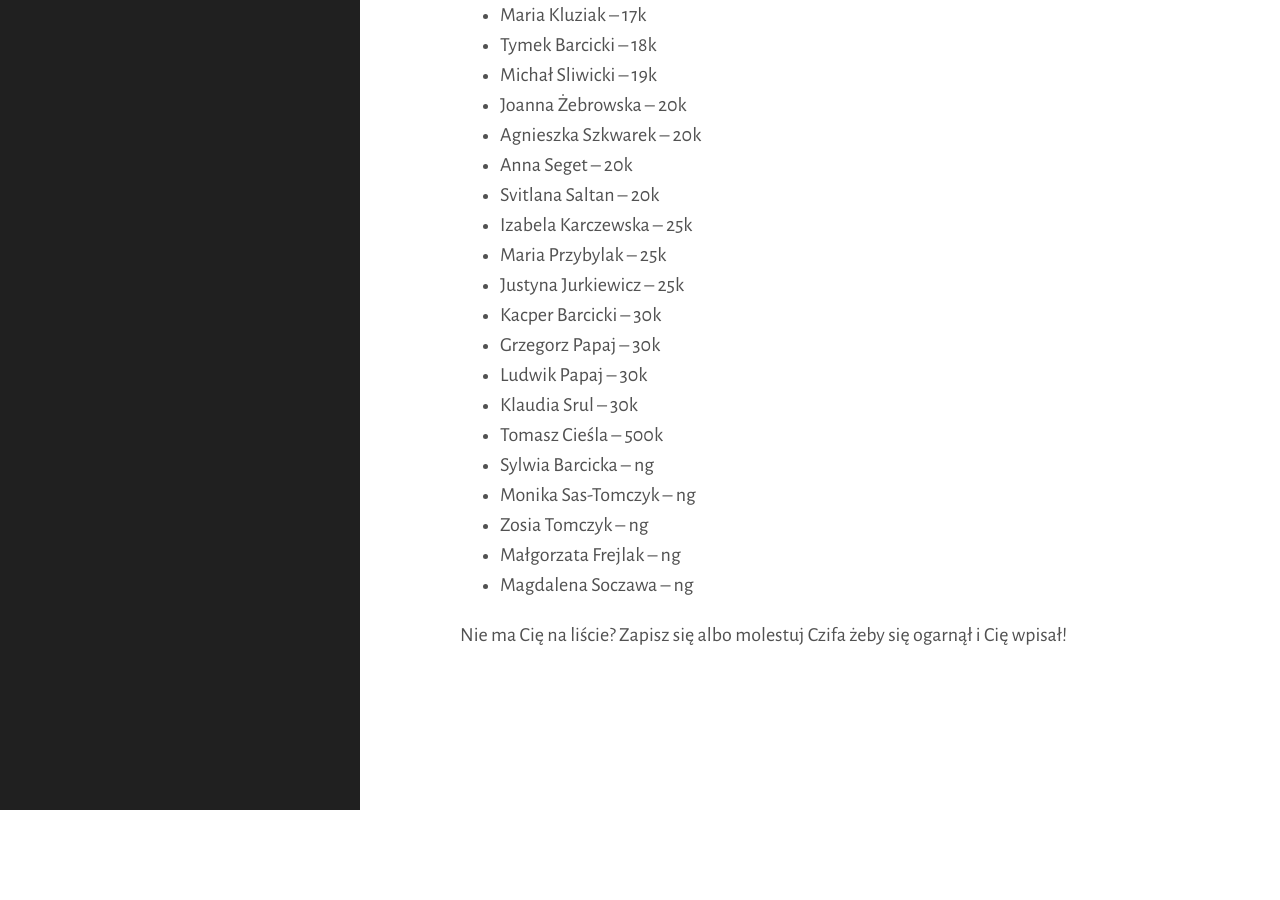
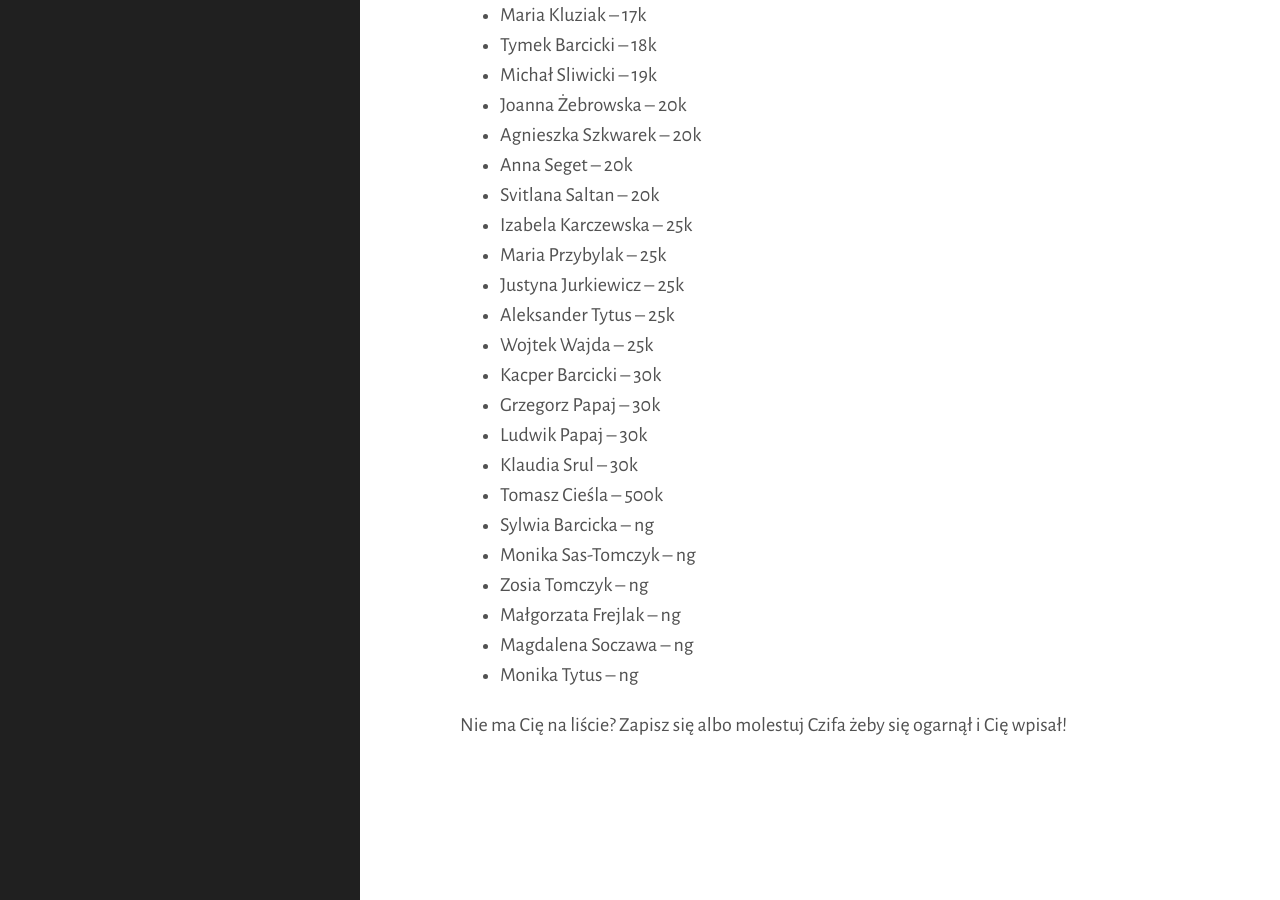
Before and after one commit to tasuki/lsg, a Jekyll site: the page built from zarejestrowani.md, in a window 1280 px wide and 900 px high, scrolled down 1650 px. Built offline with Jekyll 4.4.1, drawn with Linux system fonts in a browser that asks for light colours; nearby versions of some CDN libraries; before the commit the page ends 2460 px from its top, so only the background shows below that.

Commit message:
Update zarejestrowani.md

```diff
--- a/zarejestrowani.md
+++ b/zarejestrowani.md
@@ -66,6 +66,8 @@ Zarejestrowani uczestnicy (mniej więcej wg siły):
 - Izabela Karczewska -- 25k
 - Maria Przybylak -- 25k
 - Justyna Jurkiewicz -- 25k
+- Aleksander Tytus -- 25k
+- Wojtek Wajda -- 25k
 - Kacper Barcicki -- 30k
 - Grzegorz Papaj -- 30k
 - Ludwik Papaj -- 30k
@@ -76,6 +78,7 @@ Zarejestrowani uczestnicy (mniej więcej wg siły):
 - Zosia Tomczyk -- ng
 - Małgorzata Frejlak -- ng
 - Magdalena Soczawa -- ng
+- Monika Tytus -- ng
 
 
 
```
